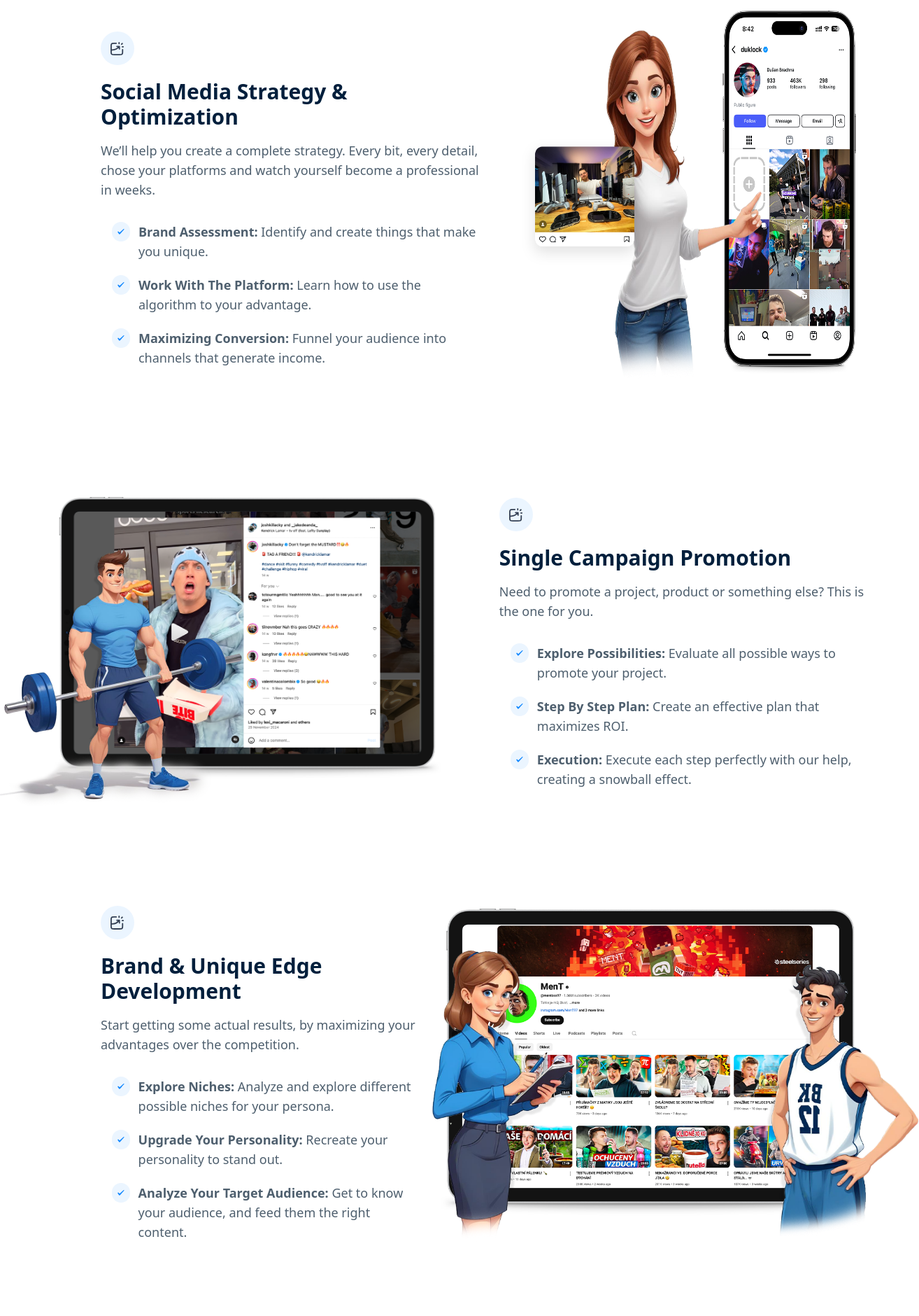
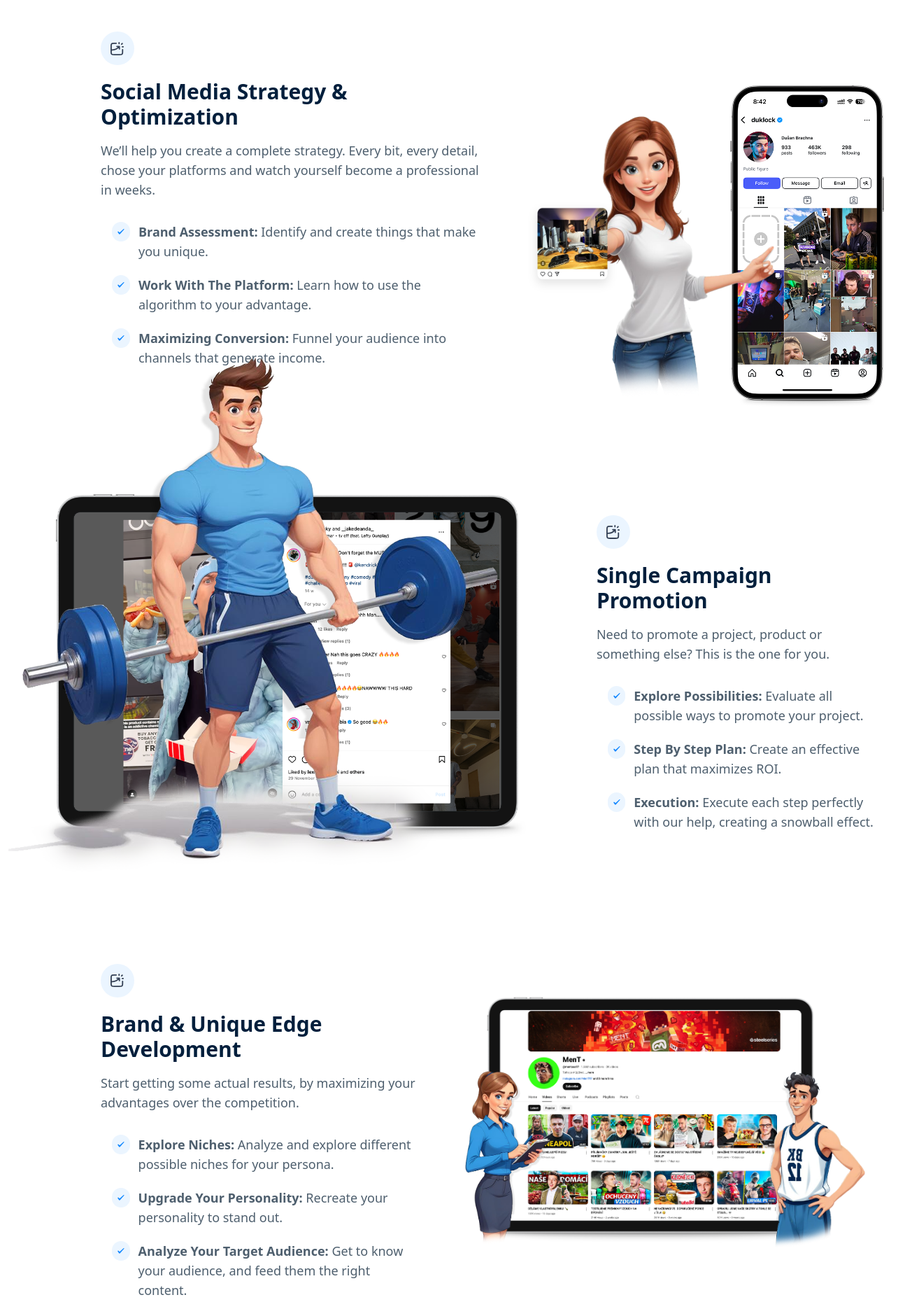
Before and after one commit to KamanDShrestha/rubia-2, a Next.js app: page /solutions in a window 1280 px wide. Shown: the part 480-2360 px from the top of the page at 70% size, 1314 px wide, since content can reach past the window. Built offline with nearby package versions, Linux system fonts and the light colour scheme.

Commit message:
fix: made minor sytling changes in solution page

```diff
--- a/src/app/solutions/page.tsx
+++ b/src/app/solutions/page.tsx
@@ -58,37 +58,40 @@ const SolutionsPage = () => {
               </div>
             </div>
 
-            <div className="relative w-full max-w-[720px] mx-auto lg:h-[560px]">
+            <div className="relative w-full max-w-[720px] mx-auto lg:h-[560px] flex items-center justify-center">
+              <div className="relative w-full h-0 pb-[100%] sm:pb-[85%] lg:pb-[50%]">
                 {/* Layer 1: Instagram Screenshot (Phone) */}
-              <div className="absolute lg:top-[5%] lg:right-10 lg:w-[33%] z-10">
+                <div className="absolute top-[10%] right-[0%] w-[40%] sm:w-[32%] md:w-[40%] z-10 lg:w-[38%] lg:top-[0%]">
                   <Image
                     src='/images/solutions/1/Insta screenshot.png'
                     alt='Instagram Screenshot'
                     width={320}
                     height={640}
-                  className="lg:h-[520px]"
+                    className="w-full h-auto lg:h-[95%]"
                   />
                 </div>
 
                 {/* Layer 2: Front Card (Instagram post) */}
-              <div className="absolute lg:bottom-[30%] lg:left-[10.5%] z-20">
+                <div className="absolute bottom-[36%] left-[5%] w-[25%] sm:w-[20%] md:w-[25%] z-20 md:bottom-[30%] lg:w-[22%] lg:bottom-[-2%] lg:left-[12%]">
                   <Image
                     src='/images/solutions/1/Front card.png'
                     alt='Front Card'
                     width={180}
                     height={180}
+                    className="w-full h-auto lg:h-[80%]"
                   />
                 </div>
 
                 {/* Layer 3: Girl Pointing */}
-              <div className="absolute lg:top-[10%] lg:left-[20%] lg:w-[50%] z-10">
+                <div className="absolute top-[15%] left-[10%] w-[60%] sm:w-[50%] md:w-[60%] lg:w-[55%] z-10 lg:left-[18%]">
                   <Image
                     src='/images/solutions/1/Girl pointing.png'
                     alt='Girl Pointing'
                     width={400}
                     height={650}
-                  className="lg:h-[500px]"
+                    className="w-full h-auto lg:h-[80%]"
                   />
+                </div>
               </div>
             </div>
           </div>
@@ -130,25 +133,25 @@ const SolutionsPage = () => {
             </div>
 
             {/* Image Section */}
-            <div className='mt-5 relative flex flex-col items-center lg:items-start'>
-              <div className='absolute -bottom-8 -left-5 z-10 md:-bottom-10 md:-left-10 lg:bottom-[-30px] lg:left-[-20px] sm:bottom-[-10px] sm:left-[-10px]'>
+            <div className='mt-5 relative flex flex-col items-center'>
+              <div className='relative left-4'>
+                <div className='absolute -bottom-8 -left-5 z-10'>
                   <Image
                     src='/images/solutions/2/Group 1.png'
                     alt='Animated character with barbell'
                     width={300}
                     height={350}
-                  className='w-[200px] h-auto sm:w-[250px] md:w-[60%] lg:w-[300px] xl:w-[350px]'
+                    className='w-full h-auto '
                   />
                 </div>
 
                 {/* iPad container */}
-              <div className='relative left-4 md:left-6 lg:left-[30px] sm:left-[20px]'>
                 <Image
                   src='/images/solutions/2/ipad.png'
                   alt='iPad device'
                   width={600}
                   height={450}
-                  className='w-auto h-auto sm:w-[400px] md:w-[100%] lg:w-[800px]'
+                  className='w-full h-auto'
                 />
               </div>
             </div>
@@ -200,9 +203,9 @@ const SolutionsPage = () => {
                 height={560}
               />
             </div> */}
-            <div className='relative flex justify-center items-center w-full py-8'>
+            <div className='relative flex justify-center items-center w-full py-8 max-w-[800px] '>
               {/* Main container with the YouTube image */}
-              <div className='relative w-[100%] max-w-[800px] z-0'>
+              <div className='relative w-[80%] z-0'>
                 <Image
                   src='/images/solutions/3/Youtube.png'
                   alt='YouTube interface'
@@ -210,29 +213,30 @@ const SolutionsPage = () => {
                   height={394}
                   className='object-contain w-full'
                 />
-              </div>
-
                 {/* Woman Image - positioned to the left */}
-              <div className='absolute left-0 bottom-5 z-10 transform translate-x-[-15%] sm:translate-x-[-15%] md:translate-x-[-25%] lg:translate-x-[-0%] md:bottom-8 lg:bottom-0'>
+                <div className='absolute left-0 bottom-0 z-10 w-[24%] '>
                   <Image
                     src='/images/solutions/3/Woman.png'
                     alt='Woman with tablet'
                     width={250}
                     height={350}
-                  className='object-contain w-[133px] h-[210px] sm:w-[130px] sm:h-[220px] md:w-[180px] md:h-[190px] lg:w-[250px] lg:h-[420px]'
+                    className='object-contain w-full h-auto  lg:h-[70%] md:h-[32%] '
                   />
                 </div>
 
                 {/* Man Image - positioned to the right */}
-              <div className='absolute -right-6 sm:right-0 bottom-6 sm:bottom-0 z-10 transform translate-x-[5%] sm:translate-x-[15%] md:translate-x-[20%] lg:translate-x-[15%] lg:bottom-[-65px]'>
+                <div className="absolute md:-right-10 -right-4 z-10 bottom-0 w-[40%]">
                   <Image
                     src='/images/solutions/3/Man.png'
                     alt='Man in sports attire'
                     width={240}
                     height={580}
-                  className='object-contain w-[160px] h-[190px] sm:w-[150px] sm:h-[220px] md:w-[150px] md:h-[250px] lg:w-[330px] lg:h-[540px]'
+                    className='object-contain w-full h-auto lg:h-[95%]  md:h-[40%]'
                   />
                 </div>
+              </div>
+
+
             </div>
           </div>
         </div>
```
Lines whose indentation alone changed are shown as unchanged.
